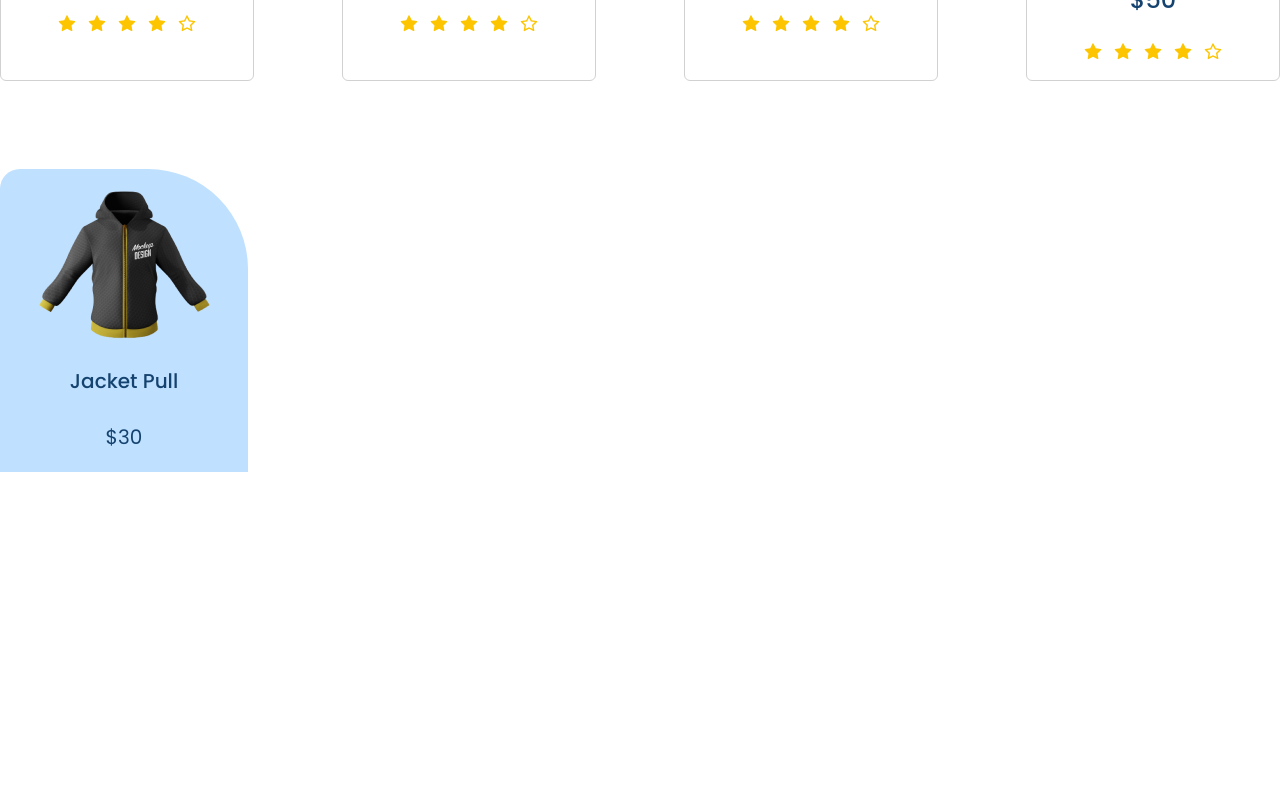
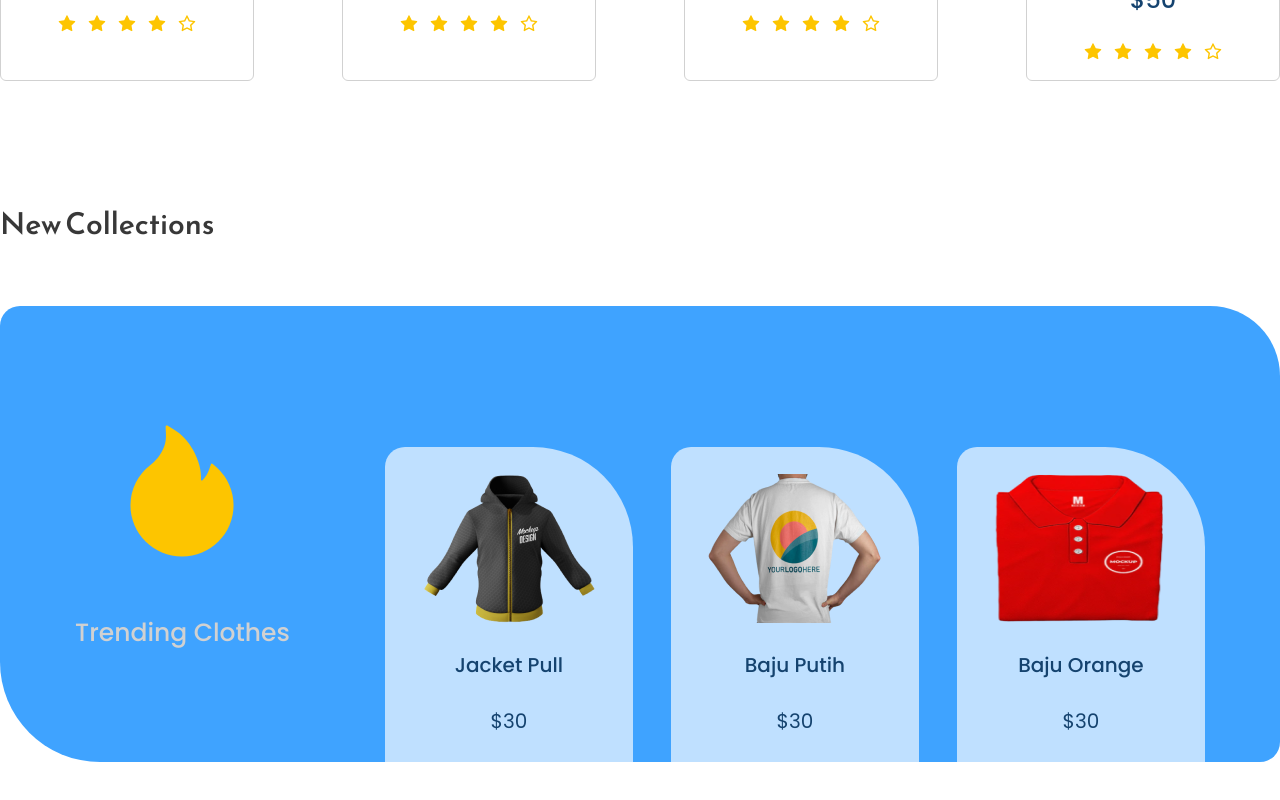
Before and after one commit to mochfarrel06/beliyukk, a React (Create React App) app: page / in a window 1280 px wide. Shown: the part 1960-2760 px from the top of the page. Before the commit the page ends 2652 px from the top, so only its background shows below. Built offline with nearby package versions, Linux system fonts and the light colour scheme.

Commit message:
Membuat card news dan membuat halaman new collection

```diff
--- a/src/components/card/CardNew.tsx
+++ b/src/components/card/CardNew.tsx
@@ -1,17 +1,47 @@
-import React from 'react';
+import React, { useState } from 'react';
 import Bajuorange from '../../assets/bajuorange.png';
 import Bajuputih from '../../assets/bajuputih.png';
 import Jakethitam from '../../assets/jakethitam.png';
 
+interface NewsProduct {
+  image: string;
+  title: string;
+  price: number;
+}
+
+const INewscard: NewsProduct[] = [
+  {
+    image: Jakethitam,
+    title: 'Jacket Pull',
+    price: 30,
+  },
+  {
+    image: Bajuputih,
+    title: 'Baju Putih',
+    price: 30,
+  },
+  {
+    image: Bajuorange,
+    title: 'Baju Orange',
+    price: 30,
+  },
+];
+
 const CardNew: React.FC = () => {
+  const [newscard, setNewscard] = useState(INewscard);
+
   return (
     <>
       {/* 21px 37px */}
-      <div className="overflow-hidden bg-c3 px-[37px] py-[21px] flex flex-col items-center justify-center gap-7 rounded-tr-[100px] rounded-tl-[20px]">
-        <div className=" bg-cover w-[174px] h-[149px]" style={{ backgroundImage: `url(${Jakethitam})` }}></div>
-        <h4 className="text-c4 font-medium text-xl">Jacket Pull</h4>
-        <p className="text-c4 font-normal text-xl">$30</p>
-      </div>
+      {newscard.map((news) => {
+        return (
+          <div className="overflow-hidden bg-c3 w-[248px] h-[315px] px-[37px] py-[21px] flex flex-col items-center justify-center gap-7 rounded-tr-[100px] rounded-tl-[20px]">
+            <div className=" bg-cover w-[174px] h-[149px]" style={{ backgroundImage: `url(${news.image})` }}></div>
+            <h4 className="text-c4 font-medium text-xl">{news.title}</h4>
+            <p className="text-c4 font-normal text-xl">${news.price}</p>
+          </div>
+        );
+      })}
     </>
   );
 };
--- /dev/null
+++ b/src/components/other/NewsCollection.tsx
@@ -0,0 +1,28 @@
+import React from 'react';
+import { AiFillFire } from 'react-icons/ai';
+import CardNew from '../card/CardNew';
+
+const NewsCollection = () => {
+  return (
+    <>
+      <div className="w-full mb-40">
+        <div className="container w-full mx-auto py-[60px] flex flex-col gap-[60px]">
+          <div className="text-[30px] font-medium font-reemkufi">New Collections</div>
+          <div className="w-full bg-c1 h-[456px] rounded-tl-[20px] overflow-hidden rounded-tr-[70px] rounded-bl-[100px] rounded-br-[20px]">
+            <div className="flex h-full gap-[95px] justify-center">
+              <div className="flex flex-col items-center justify-center gap-12">
+                <AiFillFire className="text-[150px] text-c8" />
+                <h5 className="text-c7 text-[25px] font-medium">Trending Clothes</h5>
+              </div>
+              <div className="flex gap-[38px] items-end">
+                <CardNew />
+              </div>
+            </div>
+          </div>
+        </div>
+      </div>
+    </>
+  );
+};
+
+export default NewsCollection;
--- a/src/components/other/ProductContainer.tsx
+++ b/src/components/other/ProductContainer.tsx
@@ -6,7 +6,7 @@ import CardProduct from '../card/CardProduct';
 const ProductContainer: React.FC = () => {
   return (
     <>
-      <div className="w-full mb-40">
+      <div className="w-full">
         <div className="container w-full mx-auto py-[60px] flex flex-col gap-[60px]">
           <div className="flex justify-center flex-col items-center gap-[30px]">
             <h3 className="text-[30px] font-medium font-reemkufi">find the clothes you will wear</h3>
@@ -20,7 +20,6 @@ const ProductContainer: React.FC = () => {
           </div>
           <div className="overflow-hidden flex gap-[88px] flex-wrap">
             <CardProduct />
-            <CardNew />
           </div>
         </div>
       </div>
--- a/src/pages/homepage/HomePage.tsx
+++ b/src/pages/homepage/HomePage.tsx
@@ -1,6 +1,7 @@
 import React from 'react';
 import NavbarSession from '../../components/navbar/NavbarSession';
 import LandingPage from '../../components/other/LandingPage';
+import NewsCollection from '../../components/other/NewsCollection';
 import ProductContainer from '../../components/other/ProductContainer';
 
 const HomePage = () => {
@@ -9,6 +10,7 @@ const HomePage = () => {
       <NavbarSession title1="Beli" title2="Yukk" menu1="Home" menu2="Product" menu3="News" menu4="Contact" sesion1="Sign In" sesion2="Sign Up" />
       <LandingPage />
       <ProductContainer />
+      <NewsCollection />
     </React.Fragment>
   );
 };
```
